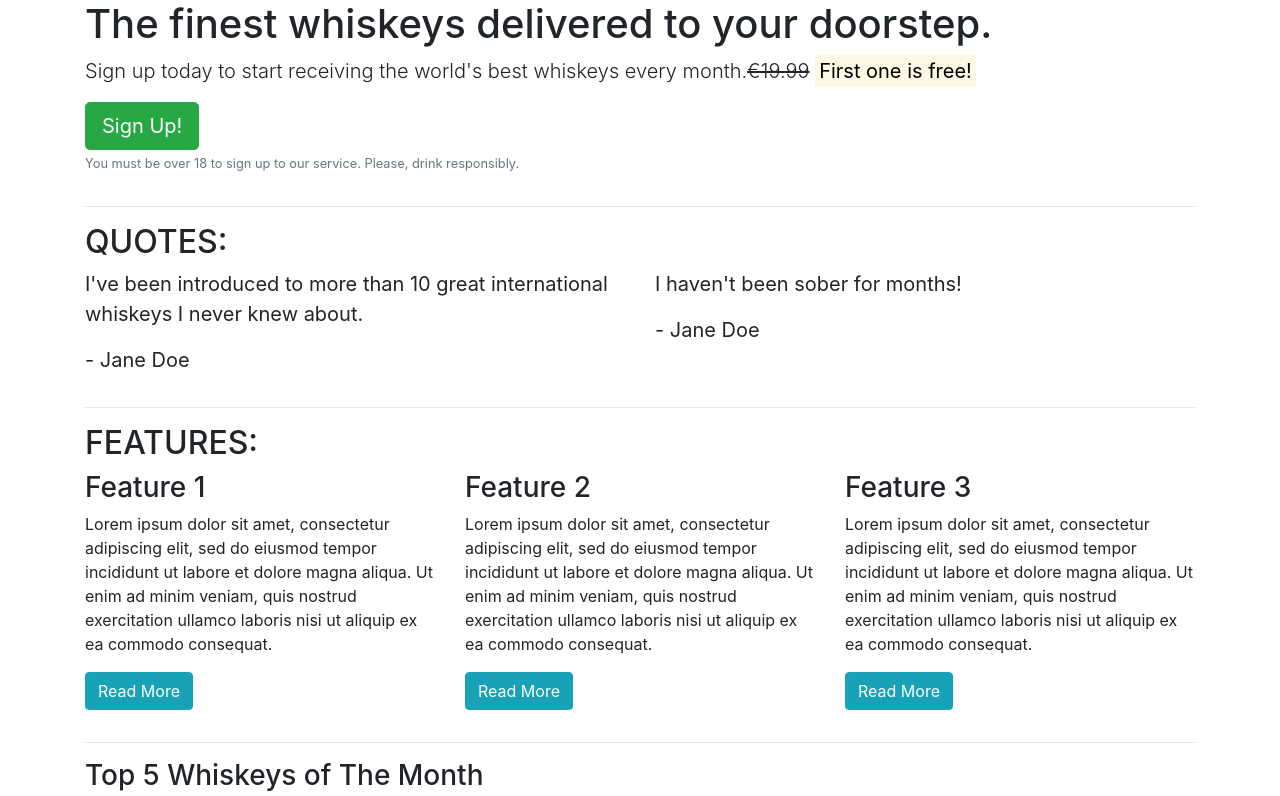
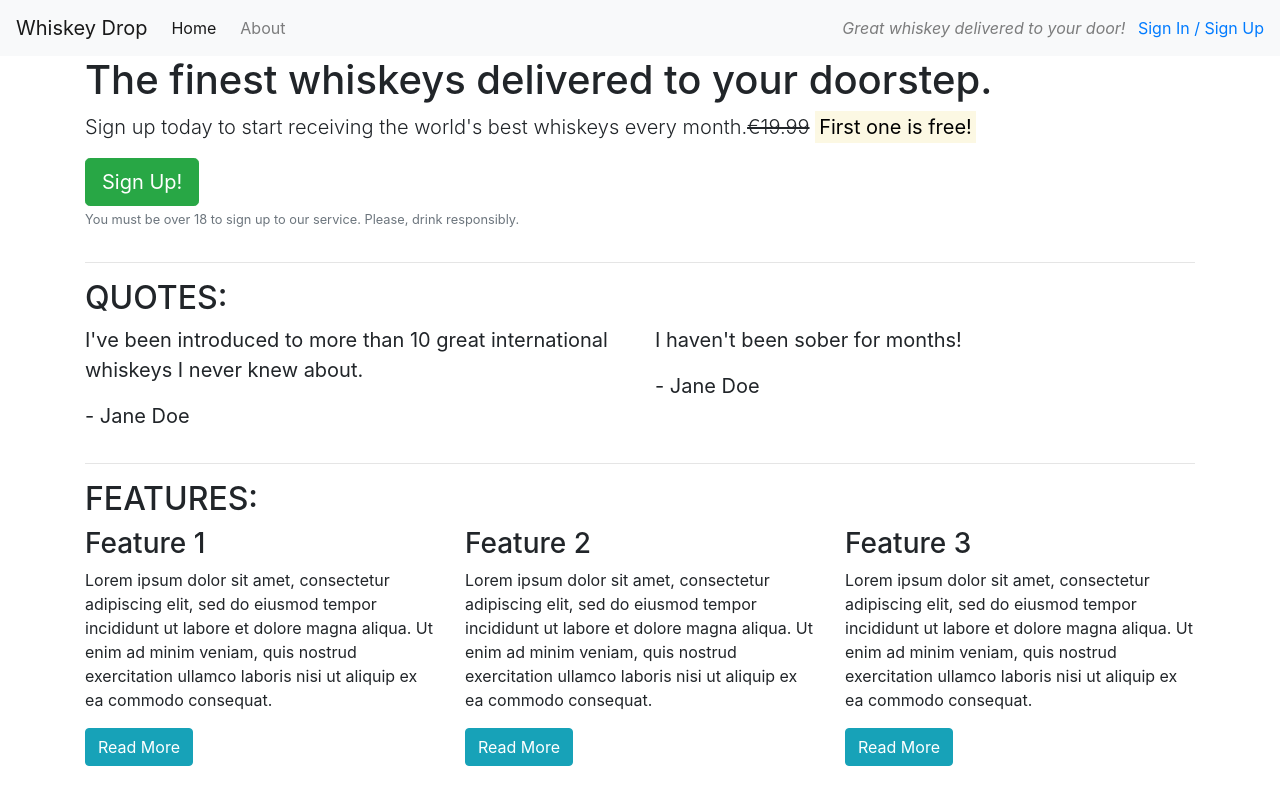
Before and after one commit to mqsaud/First-bootstrap, a plain HTML site: page index.html in a window 1280 px wide. Shown: the top 796 px of the page. Drawn offline with nearby package versions, Linux system fonts and the light colour scheme.

Commit message:
Modify: Add some more classes

```diff
--- a/index.html
+++ b/index.html
@@ -4,17 +4,29 @@
 
 <head>
     <meta charset="utf-8">
-
+    <meta name="viewport" content="width=device-width, initial-scale=1.0">
     <title>Whiskey Drop | Taste a new whiskey every month</title>
     <link rel="stylesheet" href="https://maxcdn.bootstrapcdn.com/bootstrap/4.1.3/css/bootstrap.min.css">
 </head>
 
 <body>
+    <nav class="navbar navbar-light bg-light navbar-expand-sm ">
+        <a href="/" class="navbar-brand">Whiskey Drop</a>
+        <ul class="navbar-nav mr-auto">
+            <li class="active nav-item mr-2"><a class="nav-link" href="/">Home</a></li>
+            <li class="nav-item  mr-2"><a class="nav-link" href="/about">About</a></li>
+            <li class="nav-item  mr-2 d-block d-sm-none"><a class="nav-link" href="/login">Sign In / Sign Up</a></li>
+        </ul>
+        <div class="d-none d-md-block">
+        <p class="navbar-text my-auto mr-2"><i>Great whiskey delivered to your door!</i></p>
+        <a href="/login">Sign In / Sign Up</a>
+        </div>
+    </nav>
     <article class="container">
         <!-- Callout -->
         <div class="row">
-          <div class="col-12">
-              <section class="callout">
+          <div class="col-12"
+              <section class="callout jumbotron">
                     <h1>The finest whiskeys delivered to your doorstep.</h1>
                     <p class="lead">Sign up today to start receiving the world's best whiskeys every month.<s>€19.99</s> <strong><mark>First one is free!</mark></strong> </p>
                     <button class="btn btn-success btn-lg">Sign Up!</button>
```
